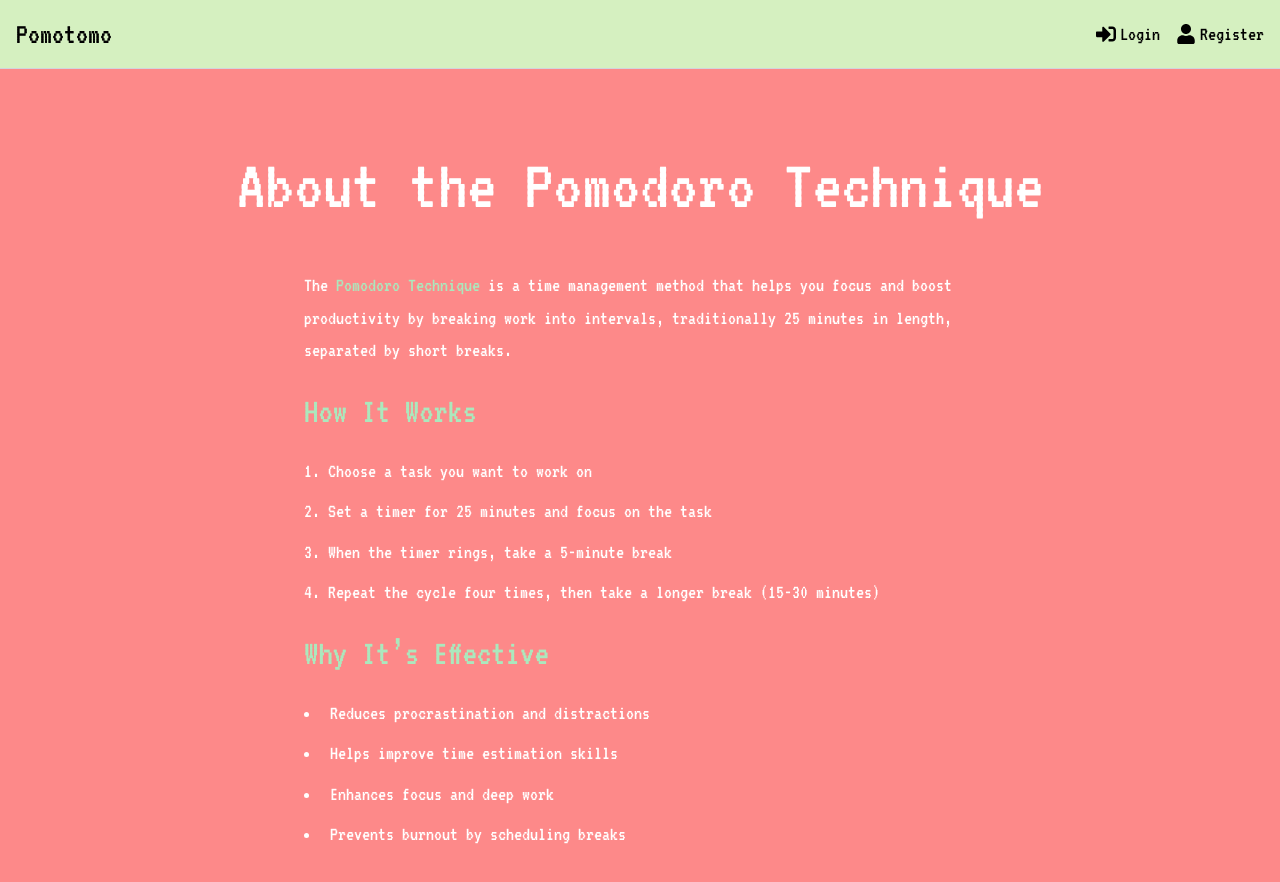
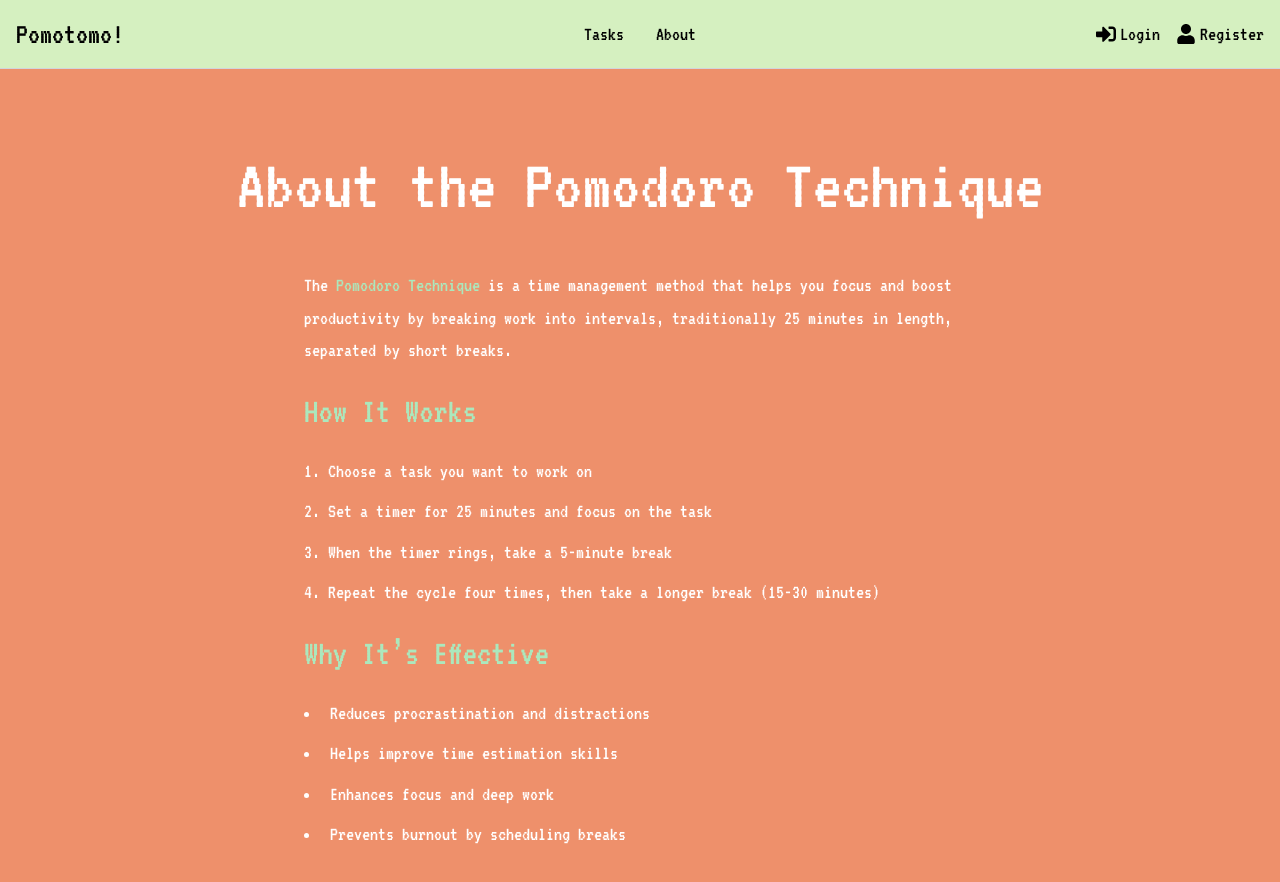
Before and after one commit to adceballos/pomotomo, a React (Vite) app in the folder frontend/: page /about in a window 1280 px wide. Shown: the top 882 px of the page. Built offline with nearby package versions, Linux system fonts and the light colour scheme.

Commit message:
Add links to tasks and about page to header, remove the previous buttons they used, and change background color across the site

```diff
--- a/frontend/src/components/About.jsx
+++ b/frontend/src/components/About.jsx
@@ -1,6 +1,6 @@
 export default function About() {
     return (
-        <div className="relative flex flex-col justify-between min-h-screen bg-[#fd8989] text-white px-4 py-20" id="about">
+        <div className="relative flex flex-col justify-between min-h-screen bg-[#ee906b] text-white px-4 py-20" id="about">
             <h1 className="text-4xl sm:text-5xl md:text-6xl lg:text-7xl font-[VT323] text-center">
                 About the Pomodoro Technique
             </h1>
--- a/frontend/src/components/Goals.jsx
+++ b/frontend/src/components/Goals.jsx
@@ -33,7 +33,7 @@ function Goals() {
   }
 
   return (
-    <div className="min-h-screen bg-[#fd8989] text-black" id='list'>
+    <div className="min-h-screen bg-[#ee906b] text-black" id='tasks'>
       <section className='flex items-center justify-center text-6xl text-black mb-12'>
         <h1>Tasks</h1>
       </section>
--- a/frontend/src/components/Header.jsx
+++ b/frontend/src/components/Header.jsx
@@ -15,35 +15,67 @@ function Header() {
         navigate('/')
     }
 
+    const handleScrollToTasks = () => {
+        if (location.pathname === '/') {
+            // If already on the dashboard, just scroll down
+            document.getElementById('tasks')?.scrollIntoView({ behavior: 'smooth' })
+        } else {
+            // If not on the dashboard, navigate and then scroll after render
+            navigate('/');
+            setTimeout(() => {
+                document.getElementById('tasks')?.scrollIntoView({ behavior: 'smooth' })
+            }, 200) // Small delay to allow the page to load first
+        }
+    }
+
     return (
-        <header className="flex items-center justify-between p-4 text-white border-b border-gray-300 bg-[#D5F0C0] w-full ">
-            <div className='text-3xl text-black'>
-                <Link to='/'>Pomotomo</Link>
+        <header className="grid grid-cols-3 items-center p-4 text-white border-b border-gray-300 bg-[#D5F0C0] w-full">
+        <div className="flex items-center justify-start">
+            <Link to="/" className="text-3xl text-black">
+                Pomotomo!
+            </Link>
         </div>
-            <ul className='flex gap-4'>
+
+        <div className="flex items-center justify-center gap-8">
+            <button
+                onClick={handleScrollToTasks}
+                className="text-xl text-black hover:underline"
+            >
+                Tasks
+            </button>
+            <Link to="/about" className="text-xl text-black hover:underline">
+                About
+            </Link>
+        </div>
+
+        <div className="flex items-center justify-end gap-4">
             {user ? (
-                    <div className='flex items-center gap-6'>
-                        <li>
-                            <Link to='/profile' className='flex items-center gap-2 text-xl text-black hover:underline'>
-                                <img src={defaultPFP} className='w-8 h-8 rounded-full object-contain'/>
-                                {user && user.name}
+                <>
+                    <Link to="/profile" className="flex items-center gap-2 text-xl text-black hover:underline">
+                        <img src={defaultPFP} className="w-8 h-8 rounded-full object-contain" />
+                        {user.name}
                     </Link>
-                        </li>
-                        <li>
-                            <button onClick={onLogout} className='flex text-md items-center gap-1 bg-black text-white rounded-md p-2 hover:bg-white hover:text-black transition px-4'><FaSignOutAlt />Logout</button>
-                        </li>
-                    </div>
+                    <button
+                        onClick={onLogout}
+                        className="flex text-md items-center gap-1 bg-black text-white rounded-md p-2 hover:bg-white hover:text-black transition px-4"
+                    >
+                        <FaSignOutAlt />
+                        Logout
+                    </button>
+                </>
             ) : (
                 <>
-                        <li>
-                            <Link to='/login' className='flex items-center gap-1 text-xl text-black hover:underline'><FaSignInAlt />Login</Link>
-                        </li>
-                        <li>
-                            <Link to='/register' className='flex items-center gap-1 text-xl text-black hover:underline'><FaUser />Register</Link>
-                        </li>
+                    <Link to="/login" className="flex items-center gap-1 text-xl text-black hover:underline">
+                        <FaSignInAlt />
+                        Login
+                    </Link>
+                    <Link to="/register" className="flex items-center gap-1 text-xl text-black hover:underline">
+                        <FaUser />
+                        Register
+                    </Link>
                 </>
             )}
-            </ul>
+        </div>
     </header>
   )
 }
--- a/frontend/src/components/List.jsx
+++ /dev/null
@@ -1,55 +0,0 @@
-import Stopwatch from './Timer';
-import click from "../assets/click.mp3";
-import React, { useState } from "react";
-import Button from "./Button";
-
-
-export default function List() {
-
-    const [tasks, setTasks] = useState([]);
-    const [input, setInput] = useState("");
-
-    function addTask() {
-        if (input.trim() !== "") {
-            setTasks([...tasks, input]); // Adds new task to the list
-            setInput(""); // Clears input after adding
-            clickSound();
-        }
-    }
-
-    function clickSound() {
-        const audio = new Audio(click);
-        audio.play();
-    }
-
-    function deleteTask(index) {
-        setTasks(tasks.filter((_, i) => i !== index)); // Removes the task at the given index
-        clickSound();
-    }
-
-    return (
-        <div className="relative flex flex-col justify-between min-h-screen bg-[#fd8989] text-white px-4 py-20" id='list'>
-        <h1 className="text-4xl sm:text-5xl md:text-6xl lg:text-7xl font-[VT323] text-center">
-                Tasks
-            </h1>
-            <div className="flex justify-center items-center space-x-2">
-                <input className="text-2xl px-2 py-2 pb-3 text-center text-white bg-transparent placeholder-gray rounded-lg pt-4 border-2"
-                    type="text"
-                    value={input}
-                    onChange={(e) => setInput(e.target.value)}
-                    placeholder="Enter a task"
-                />
-
-                <button onClick={addTask} className="hover:text-gray-300 transition duration-200">Add Task</button>
-                </div>
-                <ul className="w-full pl-110">
-                    {tasks.map((task, index) => (
-                        <li key={index} className="py-2 flex items-center">
-                            <button onClick={() => deleteTask(index)} className="text-red-800 px-0.5 ml-3 w-7 h-8">x</button>
-                            <span className="text-2xl break-words w-full">{task}</span>
-                        </li>
-                    ))}
-                </ul>
-        </div>
-    );
-}
--- a/frontend/src/components/Spinner.jsx
+++ b/frontend/src/components/Spinner.jsx
@@ -1,6 +1,6 @@
 function Spinner() {
   return (
-    <div className="flex justify-center items-center h-screen min-h-screen bg-[#fd8989]">
+    <div className="flex justify-center items-center h-screen min-h-screen bg-[#ee906b]">
         <div className="w-12 h-12 border-4 border-gray-300 border-t-black rounded-full animate-spin"></div>
     </div>
   )
--- a/frontend/src/components/Timer.jsx
+++ b/frontend/src/components/Timer.jsx
@@ -160,8 +160,8 @@ export default function Timer() {
         />
       </div>
 
-      <div className="p-2 text-black text-2xl">
-        Pomodoros Completed: <span className="text-yellow-400">{totalTomatoes}</span>
+      <div className="p-2 text-black text-3xl">
+        Pomodoros Completed: <span className="text-yellow-300">{totalTomatoes}</span>
       </div>
     </div>
   );
--- a/frontend/src/index.css
+++ b/frontend/src/index.css
@@ -5,10 +5,6 @@
   body {
     font-family: 'VT323', monospace;
   }
-}
-
-html {
-  scroll-behavior: smooth;
 }
 
 /* For WebKit browsers */
--- a/frontend/src/pages/Dashboard.jsx
+++ b/frontend/src/pages/Dashboard.jsx
@@ -21,7 +21,7 @@ function Dashboard() {
 
   return (
     <>
-    <div className="flex flex-col justify-between min-h-screen bg-[#fd8989] text-black px-4 py-10">
+    <div className="flex flex-col justify-between min-h-screen bg-[#ee906b] text-black px-4 py-10">
       <h1 className="text-4xl sm:text-5xl md:text-6xl lg:text-8xl font-[VT323] text-center">Pomotomo!</h1>
       <div className='flex items-center justify-center mt-4'>
         <img src={logo} alt='pomotomo logo' max-width='100%' height='100' width='180'/>
@@ -29,15 +29,9 @@ function Dashboard() {
       <div className="flex-grow flex items-center justify-center">
         <Timer />
       </div>
-
-      <div className="flex justify-center gap-5 mb-12">
-        <Button href="#list" text="Tasks" />
-        <Button href="/about" text="About" />
-      </div>
-
     </div>
-    <div className="flex justify-center px-12 bg-[#fd8989]">
-        <div className="border-t border-[#D5F0C0] w-full my-6 mb-18" />
+    <div className="flex justify-center px-24 bg-[#ee906b]">
+        <div className="border-1 border-[#D5F0C0] w-full my-6 mb-18" />
     </div>
     <Goals />
     </>
```
Also changed, not shown: 2 other files (tests, documents, lock files or other folders). Lines whose indentation alone changed are shown as unchanged.
